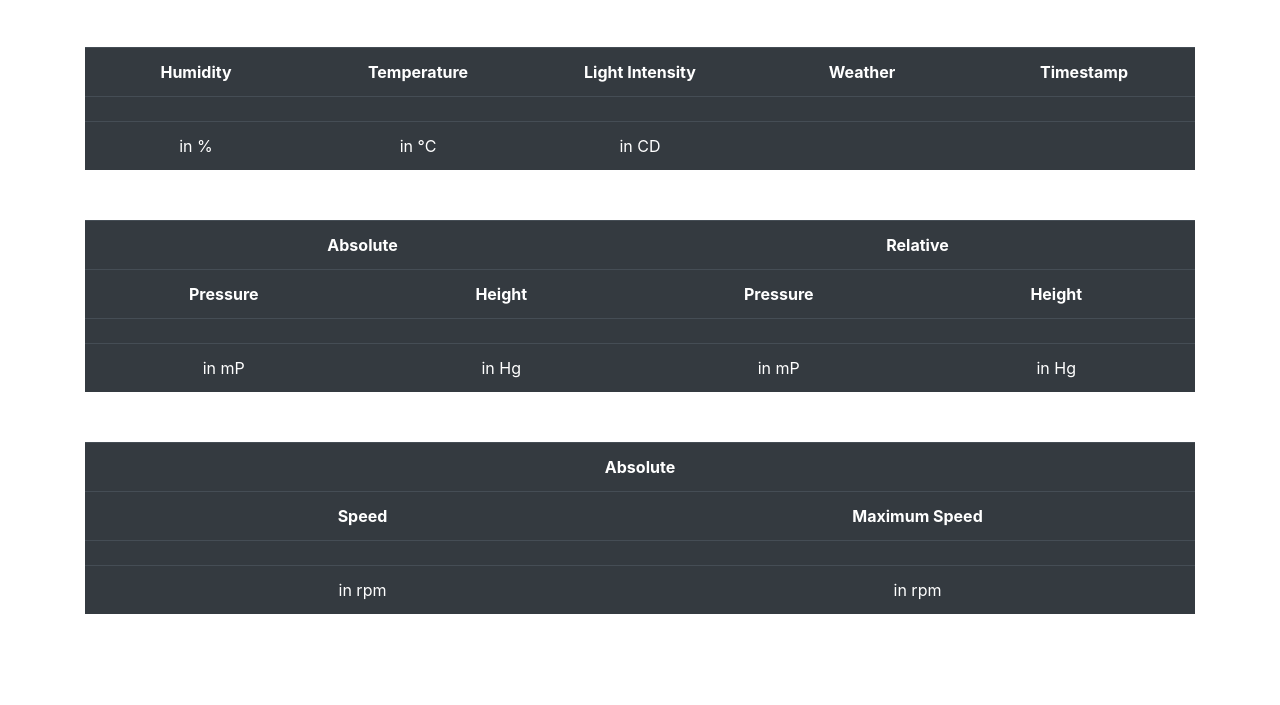
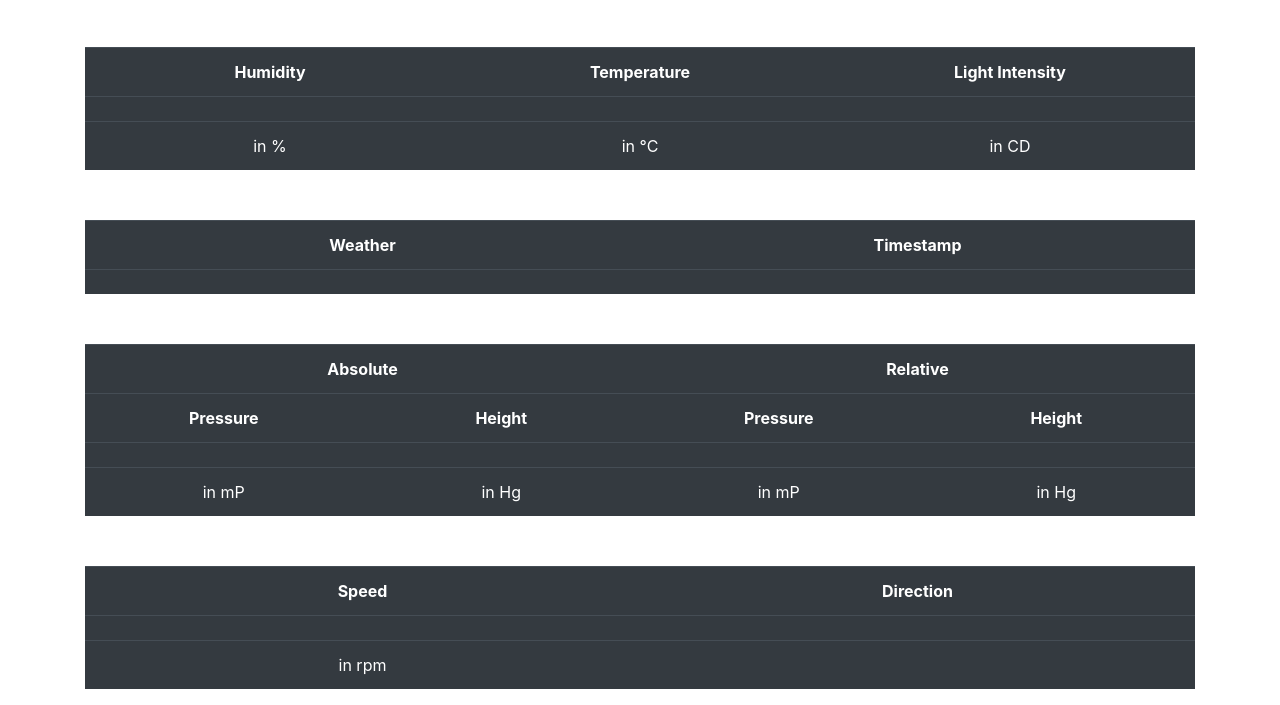
Before and after one commit to akashdeepnandi/Weather-Updates-using-Arduino, a plain HTML site: page index.html in a window 1280 px wide. Shown: the part 101-806 px from the top of the page. Drawn offline with nearby package versions, Linux system fonts and the light colour scheme; no server answers.

Commit message:
Final Changes!

```diff
--- a/index.html
+++ b/index.html
@@ -84,23 +84,30 @@
                 <th>Humidity</th>
                 <th>Temperature</th>
                 <th>Light Intensity</th>
-                <th>Weather</th>
-                <th>Timestamp</th>
+
             </tr>
             <tr>
                 <td id="humid"></td>
                 <td id="temp"></td>
                 <td id="light"></td>
-                <td id="status"></td>
-                <td id="ts"></td>
+
             </tr>
             <tr>
                 <td>in %</td>
                 <td>in °C</td>
                 <td>in CD</td>
-                <td></td>
-                <td></td>
             </tr>
+        </table>
+        <table id="t1" class="table table-hover table-dark" style="margin-top:50px ">
+            <tr>
+                <th>Weather</th>
+                <th>Timestamp</th>
+            </tr>
+            <tr>
+                <td id="status"></td>
+                <td id="ts"></td>
+            </tr>
+
         </table>
         <table id="t2" class="table table-hover table-dark" style="margin-top:50px">
             <tr>
@@ -129,12 +136,8 @@
 
         <table id="t3" class="table table-hover table-dark" style="margin-top:50px">
             <tr>
-                <th colspan="2">Absolute</th>
-
-            </tr>
-            <tr>
                 <th>Speed</th>
-                <th>Maximum Speed</th>
+                <th>Direction</th>
 
             </tr>
             <tr>
@@ -144,7 +147,7 @@
             </tr>
             <tr>
                 <td>in rpm</td>
-                <td>in rpm</td>
+                <td></td>
             </tr>
         </table>
 
```
Also changed, not shown: 1 other file.
